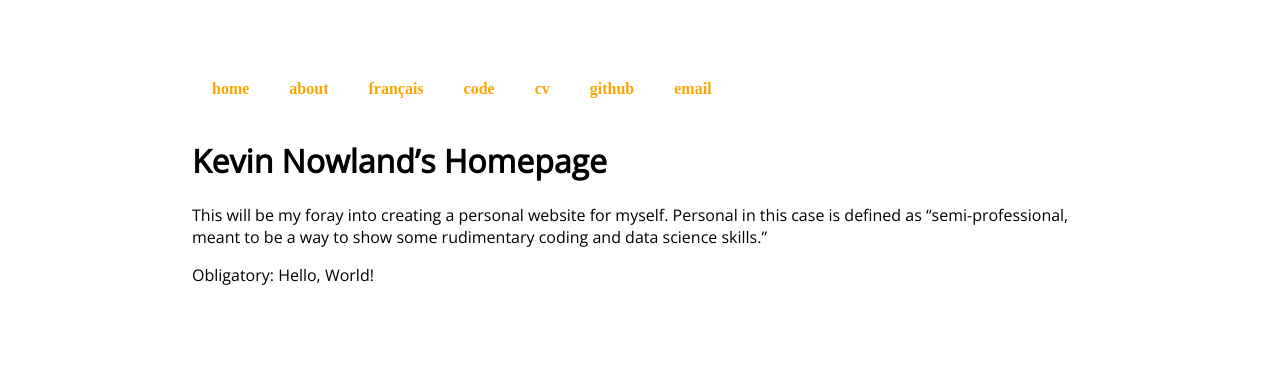
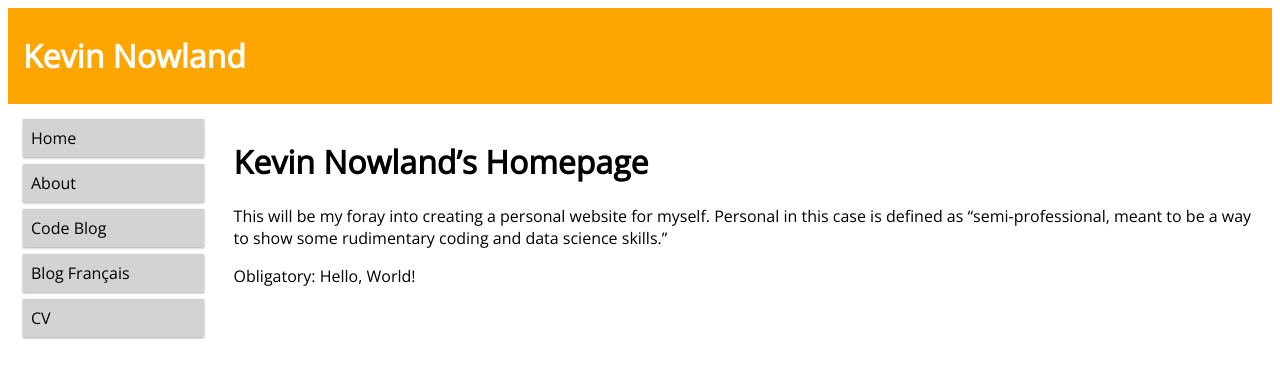
Before and after one commit to kevinnowland/kevinnowland.github.io, a Jekyll site: the page built from index.md, in a window 1280 px wide. Shown: the top 378 px of the page. Built offline with Jekyll 4.4.1, drawn with Linux system fonts in a browser that asks for light colours.

Commit message:
change style

```diff
--- a/_layouts/default.html
+++ b/_layouts/default.html
@@ -8,6 +8,8 @@
     <meta name="author" content="Kevin Nowland">
     <meta charset="UTF-8">
 
+    <meta name="viewport" content="width=device-width, initial-scale=1.0">
+
     <link href="https://fonts.googleapis.com/css?family=Open+Sans&display=swap" rel="stylesheet">
     <link rel="stylesheet" type="text/css" href="/assets/css/default.css">
     <link rel="stylesheet" type="text/css" href="/assets/css/syntax.css">
@@ -16,13 +18,42 @@
 
   <body>
 
+  <div class="header">
+
+    <h1> Kevin Nowland </h1>
+
+  </div> <!-- header -->
+
+  <div class="row">
+    <div class="col-2 menu">
+
+      <ul>
+        <li><a href="/">Home</a></li>
+        <li><a href="/about">About</a></li>
+        <li><a href="/code">Code Blog</a></li>
+        <li><a href="/français">Blog Français</a></li>
+        <li><a href="/cv">CV</a></li>
+      </ul><!-- main -->
+
+      <div class="logo">
+
+      </div>
+
+    </div><!-- menu -->
+
+    <div class="col-10 main">
+
+      {{ content }}
+
+    </div>
+
+  </div> <!-- row -->
+
+
+<!--
     <nav>
     <ul>
       <li><a href="/">home</a></li>
-      <li><a href="/about">about</a></li>
-      <li><a href="/français">français</a></li>
-      <li><a href="/code">code</a></li>
-      <li><a href="/cv">cv</a></li>
       <li><a href="https://github.com/kevinnowland">github</a></li>
       <li><a href="mailto:kevin.nowland@gmail.com">email</a></li>
     </ul>
@@ -32,8 +63,8 @@
 
       {{ content }}
 
-    </div><!-- container -->
-
+    </div>
+ -->
   </body>
 
 </html>
--- a/assets/css/default.css
+++ b/assets/css/default.css
@@ -1,28 +1,72 @@
-body {
-    margin: 60px auto;
-    width: 70%;
+* {
+    box-sizing: border-box;
 }
 
-ul {
-  list-style-type: none;
-  margin: 0px;
-  padding: 0px;
-  overflow: hidden;
+.row::after {
+  content: "";
+  clear: both;
+  display: table;
 }
 
-li {
+[class*="col-"] {
   float: left;
+  padding: 15px;
 }
 
-li a {
-  display: block;
-  padding: 20px;
-  text-decoration: none;
-  color: orange;
-  font-weight: bold;
+html {
+    font-family: 'Open Sans', sans-serif;
 }
 
-h1, h2, p {
-    font-family: 'Open Sans', sans-serif;
-    color: black;
+.header {
+    background-color: orange;
+    color: white;
+    padding-left: 15px;
+    padding-right: 15px;
+    padding-top: 5px;
+    padding-bottom: 5px;
+
 }
+
+.menu ul {
+    list-style-type: none;
+    padding: 0px;
+    margin: 0px;
+}
+
+.menu li {
+    padding: 8px;
+    margin-bottom: 7px;
+    background-color: lightgrey;
+    box-shadow: 0 1px 3px rgba(0,0,0,0.12), 0 1px 2px rgba(0,0,0,0.24);
+}
+
+.menu li:hover {
+    background-color: grey;
+}
+
+.menu a {
+  display: block;
+  color: black;
+  text-decoration: none;
+}
+
+/* mobile phones */
+[class*="col-"] {
+    width: 100%;
+}
+
+@media only screen and (min-width: 768px) {
+    /* large tablet and desktop */
+    .col-1 {width: 8.33%;}
+    .col-2 {width: 16.66%;}
+    .col-3 {width: 25%;}
+    .col-4 {width: 33.33%;}
+    .col-5 {width: 41.66%;}
+    .col-6 {width: 50%;}
+    .col-7 {width: 58.33%;}
+    .col-8 {width: 66.66%;}
+    .col-9 {width: 75%;}
+    .col-10 {width: 83.33%;}
+    .col-11 {width: 91.66%;}
+    .col-12 {width: 100%;}
+}
```
